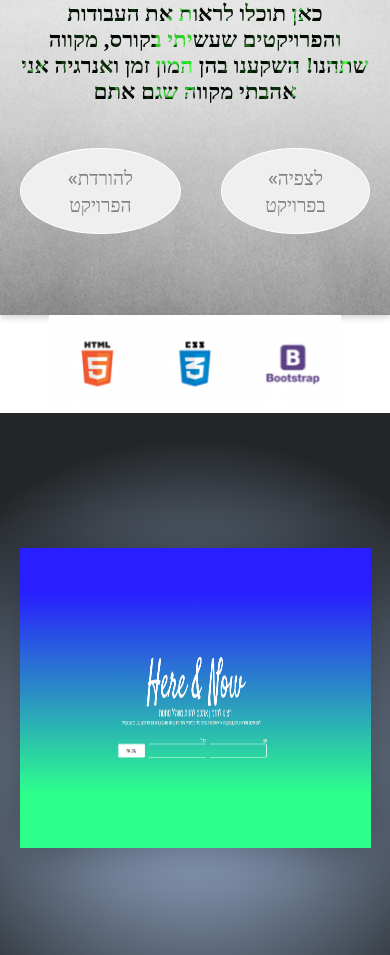
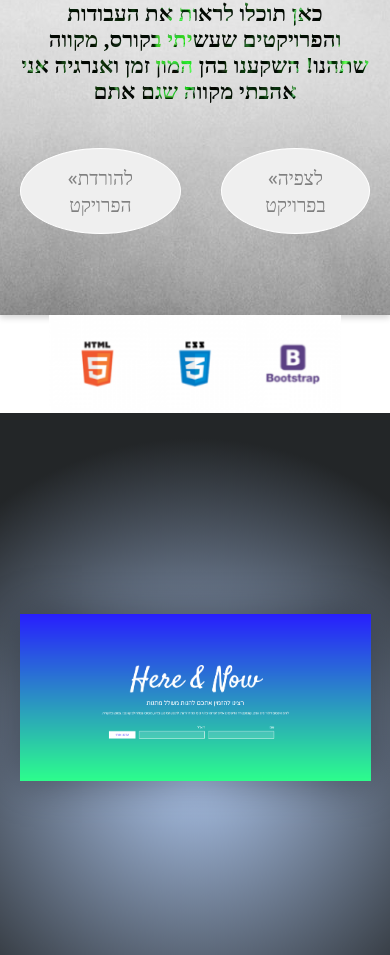
Before and after one commit to Mark1997-slavkin/My-project, a plain HTML site: page Projects/Here and Now/Landing Page Displayed/index.html in a window 390 px wide. Shown: the part 145-1100 px from the top of the page. Drawn offline with Linux system fonts and the light colour scheme; a web font is replaced by a local one.

Commit message:
Changes pics

```diff
--- a/Projects/Discover the world/Landing Page Displayed/style/style.css
+++ b/Projects/Discover the world/Landing Page Displayed/style/style.css
@@ -172,7 +172,6 @@ body {
 
 .project img {
     width: 60vw;
-    height: 60%;
     margin-bottom: 130px;
 }
 
@@ -300,7 +299,6 @@ body {
 
     .project img {
         width: 90%;
-        height: 300px;
         box-shadow: 0px 0px 40px #00000066;
     }
 
--- a/Projects/Free Consulting/Landing Page Displayed/style/style.css
+++ b/Projects/Free Consulting/Landing Page Displayed/style/style.css
@@ -172,7 +172,6 @@ body {
 
 .project img {
     width: 60vw;
-    height: 60%;
     margin-bottom: 130px;
 }
 
@@ -300,7 +299,6 @@ body {
 
     .project img {
         width: 90%;
-        height: 300px;
         box-shadow: 0px 0px 40px #00000066;
     }
 
--- a/Projects/Here and Now/Landing Page Displayed/index.html
+++ b/Projects/Here and Now/Landing Page Displayed/index.html
@@ -58,7 +58,7 @@
     </div>
 
     <div class="project">
-        <img src="./Images/Here&Now.png" alt="Here & Now">
+        <img src="./Images/Here and now.png" alt="Here & Now">
     </div>
     <div class="rights">
         <p>מארק סלבקין</p>
--- a/Projects/Here and Now/Landing Page Displayed/style/style.css
+++ b/Projects/Here and Now/Landing Page Displayed/style/style.css
@@ -172,7 +172,6 @@ body {
 
 .project img {
     width: 60vw;
-    height: 60%;
     margin-bottom: 130px;
 }
 
@@ -300,7 +299,6 @@ body {
 
     .project img {
         width: 90%;
-        height: 300px;
         box-shadow: 0px 0px 40px #00000066;
     }
 
--- a/Projects/Landing Page Coffee/Landing Page Displayed/style/style.css
+++ b/Projects/Landing Page Coffee/Landing Page Displayed/style/style.css
@@ -172,7 +172,6 @@ body {
 
 .project img {
     width: 60vw;
-    height: 60%;
     margin-bottom: 130px;
 }
 
@@ -300,7 +299,6 @@ body {
 
     .project img {
         width: 90%;
-        height: 300px;
         box-shadow: 0px 0px 40px #00000066;
     }
 
--- a/Projects/Let us lead u pink/Landing Page Displayed/style/style.css
+++ b/Projects/Let us lead u pink/Landing Page Displayed/style/style.css
@@ -172,7 +172,6 @@ body {
 
 .project img {
     width: 60vw;
-    height: 60%;
     margin-bottom: 130px;
 }
 
@@ -300,7 +299,6 @@ body {
 
     .project img {
         width: 90%;
-        height: 300px;
         box-shadow: 0px 0px 40px #00000066;
     }
 
--- a/Projects/Let us lead u/Landing Page Displayed/style/style.css
+++ b/Projects/Let us lead u/Landing Page Displayed/style/style.css
@@ -172,7 +172,6 @@ body {
 
 .project img {
     width: 60vw;
-    height: 60%;
     margin-bottom: 130px;
 }
 
@@ -300,7 +299,6 @@ body {
 
     .project img {
         width: 90%;
-        height: 300px;
         box-shadow: 0px 0px 40px #00000066;
     }
 
--- a/Projects/My first/Landing Page Displayed/style/style.css
+++ b/Projects/My first/Landing Page Displayed/style/style.css
@@ -172,7 +172,6 @@ body {
 
 .project img {
     width: 60vw;
-    height: 60%;
     margin-bottom: 130px;
 }
 
@@ -300,7 +299,6 @@ body {
 
     .project img {
         width: 90%;
-        height: 300px;
         box-shadow: 0px 0px 40px #00000066;
     }
 
--- a/Projects/My second/Landing Page Displayed/style/style.css
+++ b/Projects/My second/Landing Page Displayed/style/style.css
@@ -172,7 +172,6 @@ body {
 
 .project img {
     width: 60vw;
-    height: 60%;
     margin-bottom: 130px;
 }
 
@@ -300,7 +299,6 @@ body {
 
     .project img {
         width: 90%;
-        height: 300px;
         box-shadow: 0px 0px 40px #00000066;
     }
 
--- a/Projects/My third/Landing Page Displayed/style/style.css
+++ b/Projects/My third/Landing Page Displayed/style/style.css
@@ -172,7 +172,6 @@ body {
 
 .project img {
     width: 60vw;
-    height: 60%;
     margin-bottom: 130px;
 }
 
@@ -300,7 +299,6 @@ body {
 
     .project img {
         width: 90%;
-        height: 300px;
         box-shadow: 0px 0px 40px #00000066;
     }
 
```
Also changed, not shown: Projects/Discover the world/Landing Page Displayed/Images/to learn the world.png, Projects/Free Consulting/Landing Page Displayed/Images/free consulting.png, Projects/Here and Now/Landing Page Displayed/Images/Here and now.png (added).
